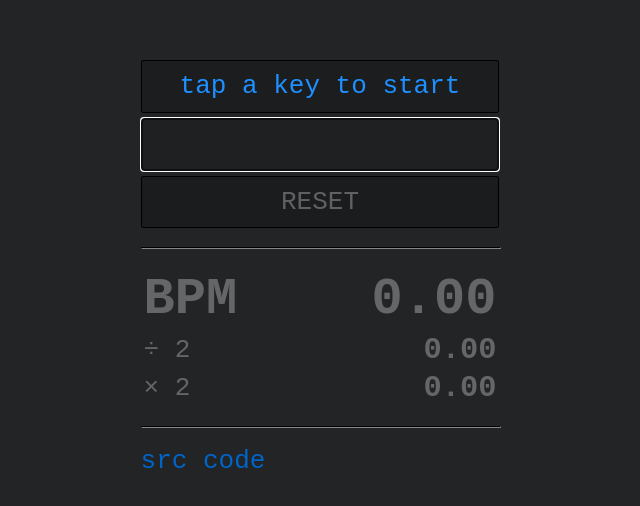
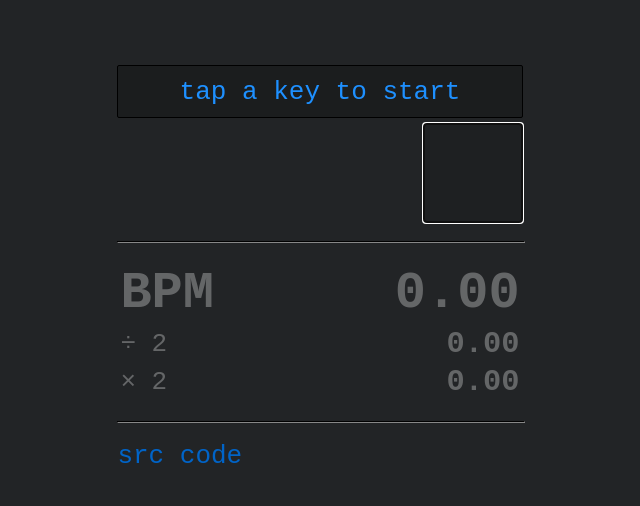
Before and after one commit to GeordieP/bpm, a Svelte app: page / in a window 1280 px wide. Shown: the part 132-638 px from the top of the page, without its empty margins (320-960 px from the left). Built offline with nearby package versions, Linux system fonts and the light colour scheme.

Commit message:
canvas thing

```diff
--- a/public/global.css
+++ b/public/global.css
@@ -68,3 +68,70 @@ button:not(:disabled):active {
 button:focus {
   border-color: #666;
 }
+
+/* TODO: check for dupes below */
+
+button {
+  cursor: pointer;
+}
+
+button,
+input {
+  margin: 0;
+  color: white;
+  background-color: rgba(0, 0, 0, 0.2);
+  border: 1px solid black;
+}
+input {
+  background-color: rgba(0, 0, 0, 0.1);
+  border: 1px solid rgba(40, 150, 255, 0.3);
+}
+
+h1,
+h3 {
+  margin: 0;
+}
+
+hr {
+  width: 100%;
+  border-color: #333;
+}
+
+/* layout / sizing */
+.hStack {
+  display: flex;
+  flex-direction: row;
+}
+
+.vStack {
+  display: flex;
+  flex-direction: column;
+}
+
+.spaceBetween {
+  justify-content: space-between;
+}
+
+.gap-sm {
+  gap: 0.2em;
+}
+
+.center {
+  justify-content: center;
+  align-items: center;
+}
+
+.text-right {
+  text-align: right;
+}
+
+/* theming */
+
+.accent {
+  color: dodgerblue;
+  width: 100%;
+}
+
+.txt-dim {
+  color: rgba(255, 255, 255, 0.3);
+}
--- a/src/App.svelte
+++ b/src/App.svelte
@@ -1,5 +1,6 @@
 <script lang="ts">
   import { onMount } from "svelte";
+  import Tapper from "./Tapper.svelte";
   const ONE_MINUTE_MS = 1000 * 60;
 
   const reset = () => {
@@ -56,20 +57,13 @@
       <button on:click={tap} class="accent">tap a key to start</button>
     {:else if count == 1}
       <button on:click={tap} class="accent">keep tapping</button>
-    {:else}
-      <button on:click={tap} class="txt-dim">{count} taps</button>
-    {/if}
+    {:else}<button on:click={tap} class="txt-dim">{count} taps</button>{/if}
 
-    <input
-      id="tapInputField"
-      type="text"
-      on:keydown={tap}
-      bind:value={field}
-      autofocus
-    />
-    <button on:click={reset} class:txt-dim={!active} class:accent={active}
+    <!-- <button on:click={reset} class:txt-dim={!active} class:accent={active}
       >RESET</button
-    >
+    > -->
+
+    <Tapper id="tapInputField" on:tap={tap} bind:value={field} />
 
     <hr />
 
@@ -77,9 +71,7 @@
       <table class:txt-dim={!active}>
         <tr>
           <td>
-            <h1>
-              <span class:accent={active}>BPM</span>
-            </h1>
+            <h1><span class:accent={active}>BPM</span></h1>
           </td>
           <td class="text-right">
             <h1>{bpm.whole}<span class="txt-dim">.{bpm.decimal}</span></h1>
@@ -87,9 +79,7 @@
         </tr>
 
         <tr>
-          <td>
-            <span class:accent={active}>&divide; 2</span>
-          </td>
+          <td><span class:accent={active}>&divide; 2</span></td>
           <td class="text-right">
             <h3>
               {halftime.whole}<span class="txt-dim">.{halftime.decimal}</span>
@@ -98,14 +88,10 @@
         </tr>
 
         <tr>
-          <td>
-            <span class:accent={active}>&times; 2</span>
-          </td>
+          <td><span class:accent={active}>&times; 2</span></td>
           <td class="text-right">
             <h3>
-              {doubletime.whole}<span class="txt-dim"
-                >.{doubletime.decimal}</span
-              >
+              {doubletime.whole}<span class="txt-dim">.{doubletime.decimal}</span>
             </h3>
           </td>
         </tr>
@@ -116,8 +102,8 @@
     <a
       href="https://github.com/GeordieP/bpm"
       target="_blank"
-      class:txt-dim={active}>src code</a
-    >
+      class:txt-dim={active}
+    >src code</a>
   </div>
 </main>
 
@@ -132,68 +118,4 @@
     margin: 0 auto;
     font-size: 2em;
   }
-
-  button {
-    cursor: pointer;
-  }
-
-  button,
-  input {
-    margin: 0;
-    color: white;
-    background-color: rgba(0, 0, 0, 0.2);
-    border: 1px solid black;
-  }
-  input {
-    background-color: rgba(0, 0, 0, 0.1);
-    border: 1px solid rgba(40, 150, 255, 0.3);
-  }
-
-  h1,
-  h3 {
-    margin: 0;
-  }
-
-  hr {
-    width: 100%;
-    border-color: #333;
-  }
-
-  /*  */
-  .hStack {
-    display: flex;
-    flex-direction: row;
-  }
-
-  .vStack {
-    display: flex;
-    flex-direction: column;
-  }
-
-  .gap-sm {
-    gap: 0.2em;
-  }
-
-  .center {
-    justify-content: center;
-    align-items: center;
-  }
-
-  .txt-dim {
-    color: rgba(255, 255, 255, 0.3);
-  }
-
-  .spaceBetween {
-    justify-content: space-between;
-  }
-
-  .text-right {
-    text-align: right;
-  }
-
-  /*  */
-  .accent {
-    color: dodgerblue;
-    width: 100%;
-  }
 </style>
--- /dev/null
+++ b/src/Tapper.svelte
@@ -0,0 +1,103 @@
+<script lang="ts">
+  import { onMount } from "svelte";
+  import { createEventDispatcher } from "svelte";
+
+  const dispatch = createEventDispatcher();
+
+  export let id;
+  export let value;
+
+  type Transform = { x: number; y: number; w: number; h: number };
+  type BoundsCheck = { oob?: boolean };
+  type Text = { text: string };
+  type Box = Transform & BoundsCheck & Partial<Text>;
+
+  let root: HTMLDivElement;
+  let canvas: HTMLCanvasElement;
+  let boxes: Box[] = [];
+
+  const BOX_SIZE = 30;
+  $: STARTING_POS =
+    canvas == null
+      ? { x: 0, y: 0 }
+      : { x: canvas.width + BOX_SIZE / 2, y: canvas.height / 2 - BOX_SIZE / 2 };
+  const spawnBox = (text?: string) =>
+    boxes.push({ ...STARTING_POS, w: BOX_SIZE, h: BOX_SIZE, text });
+
+  onMount(() => {
+    const ctx = canvas.getContext("2d");
+    ctx.font = "63px Arial";
+    let frame = requestAnimationFrame(loop);
+    let lastTick = 0;
+
+    function loop(tick) {
+      frame = requestAnimationFrame(loop);
+
+      const deltaTime = (tick - lastTick) / 1000;
+      lastTick = tick;
+
+      ctx.clearRect(0, 0, canvas.width, canvas.height);
+      ctx.fillStyle = "white";
+
+      if (boxes.length > 0) {
+        for (const box of boxes) {
+          box.h -= 40 * deltaTime;
+          box.y += 20 * deltaTime;
+          box.x -= 800 * deltaTime;
+
+          if (box.x + BOX_SIZE < -BOX_SIZE) {
+            box.oob = true;
+            continue;
+          }
+
+          // if (box.text) {
+          //   ctx.fillText(box.text, box.x, box.y + 20);
+          // } else {
+          ctx.fillRect(box.x, box.y, box.w, box.h);
+          // }
+        }
+
+        boxes = boxes.filter((x) => !x.oob);
+      }
+    }
+
+    return () => {
+      cancelAnimationFrame(frame);
+    };
+  });
+
+  const onTap = (evt: any) => {
+    spawnBox(evt.currentTarget.value);
+    dispatch("tap", evt);
+  };
+
+  // UTIL
+
+  const parseCssPx = (value: string | number) => {
+    console.log(value);
+    return 40 as number;
+  };
+</script>
+
+<div id="tapper-root" class="hStack gap-sm" bind:this={root}>
+  <canvas bind:this={canvas} width={300} height={100} />
+  <input {id} type="text" on:keydown={onTap} bind:value autofocus />
+</div>
+
+<style>
+  #tapper-root {
+    --canvas-width: 300px;
+    --canvas-height: 100px;
+  }
+
+  canvas {
+    width: var(--canvas-width);
+    height: var(--canvas-height);
+    background-color: #222426;
+  }
+
+  input {
+    width: var(--canvas-height);
+    height: var(--canvas-height);
+  }
+</style>
```
